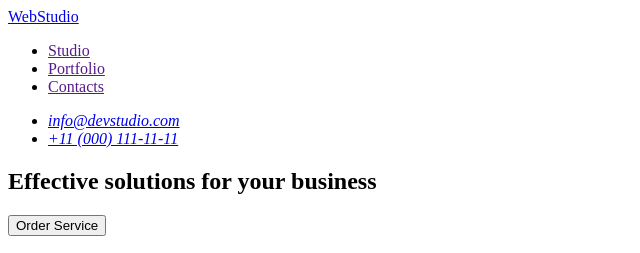
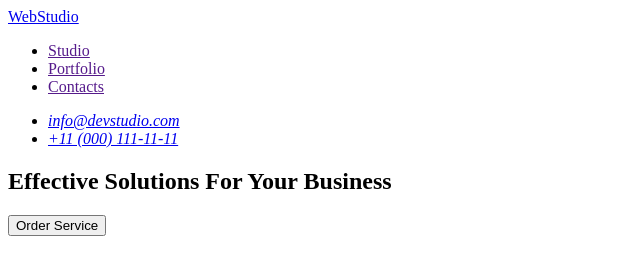
Before and after one commit to ViktoriiaNovikova/goit-markup-hw-01, a plain HTML site: page index.html in a window 1280 px wide. Shown: the top 253 px of the page, 0-640 px from the left. Drawn offline with Linux system fonts and the light colour scheme.

Commit message:
head index.html

```diff
--- a/index.html
+++ b/index.html
@@ -32,7 +32,7 @@
     <main>
       <!-- Section 1 -->
       <section>
-        <h1>Effective solutions for your business</h1>
+        <h1>Effective Solutions For Your Business</h1>
         <button type="button">Order Service</button>
       </section>
 
```
